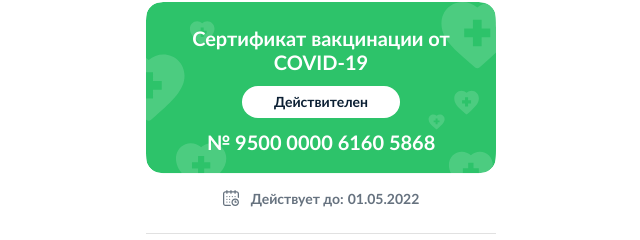
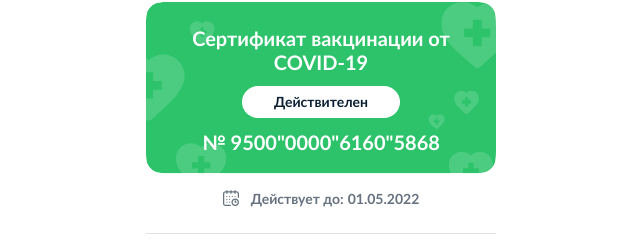
Before and after one commit to gosuslugi-ru-covid-cert-verify-95200000/gosuslugi-ru-covid-cert-verify-95200000.github.io, a plain HTML site: page index.html in a window 1280 px wide. Shown: the part 109-349 px from the top of the page, 319-959 px from the left. Drawn offline with Linux system fonts and the light colour scheme.

Commit message:
Update index.html

```diff
--- a/index.html
+++ b/index.html
@@ -126,7 +126,7 @@
           <span class="status-value hide not-found"></span>
           <span class="status-value cert-name">Действителен</span>
         </div>
-        <h4 class="title-h4 white status-title mt-12"><span class="num-symbol">№</span> <span class="unrz">9500 0000 6160 5868</span></h4>
+        <h4 class="title-h4 white status-title mt-12"><span class="num-symbol">№</span> <span class="unrz">9500"0000"6160"5868</span></h4>
       </div>
     </div>
 
```
